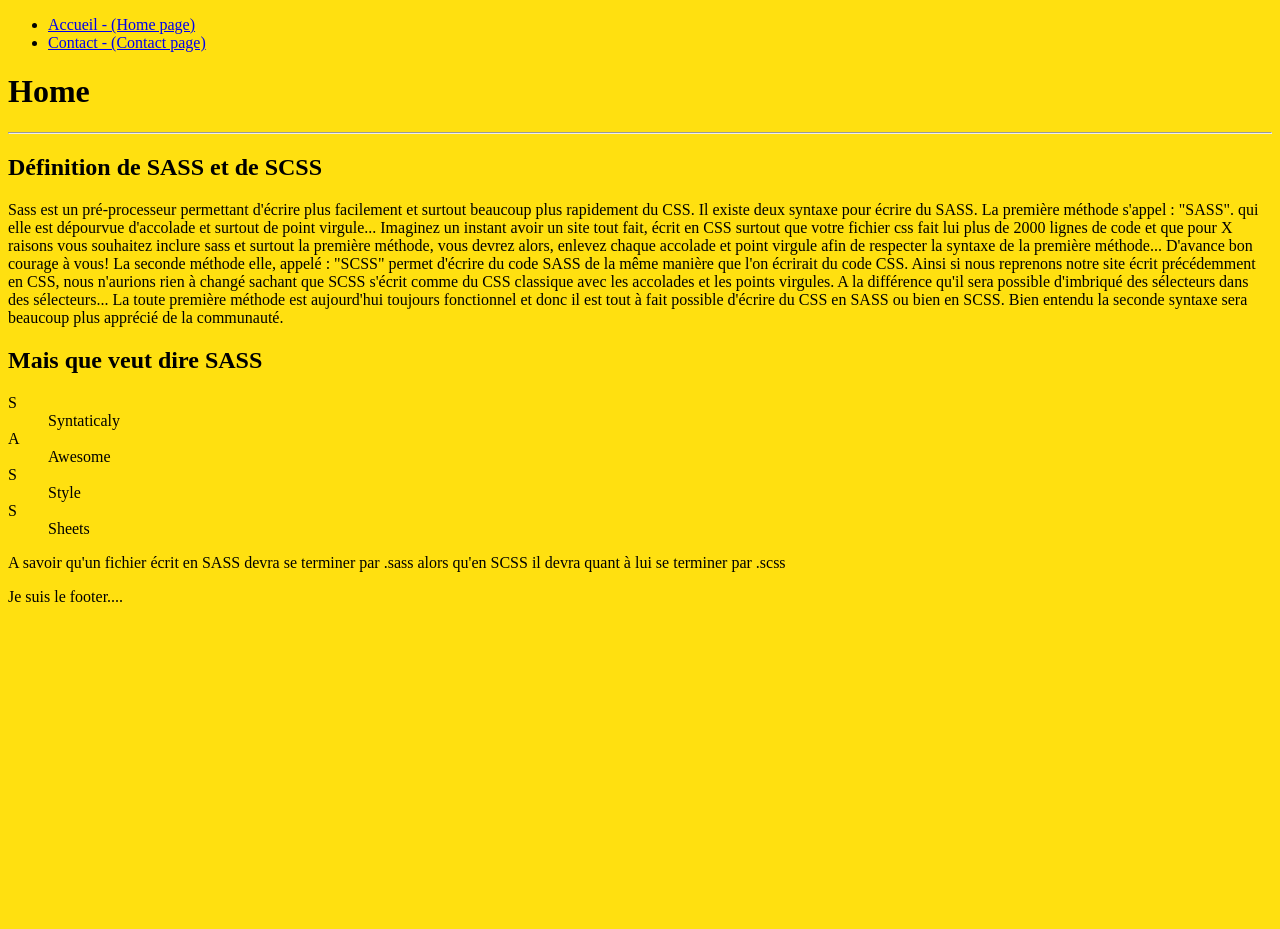
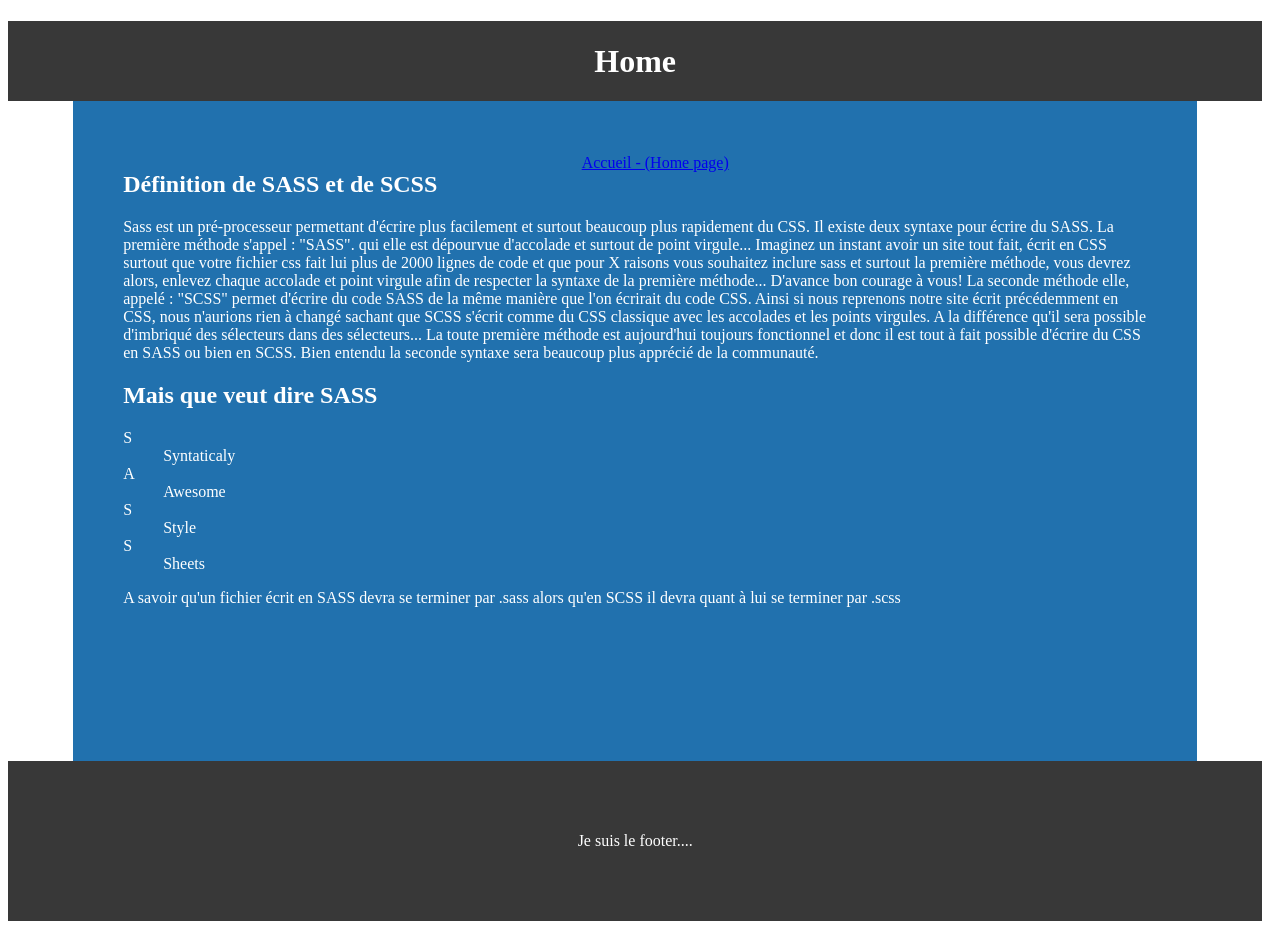
Before and after one commit to Zyrass/learning-sass, a PHP site: page / in a window 1280 px wide. Before the commit the page ends 602 px from the top, so only its background shows below. Run offline with PHP 8.4, Linux system fonts and the light colour scheme.

Commit message:
compréhension des variables

```diff
--- a/Controllers/contact_controller.php
+++ /dev/null
@@ -1 +0,0 @@
-<?php
--- a/Models/contact_model.php
+++ /dev/null
@@ -1 +0,0 @@
-<?php
--- a/Views/home_view.php
+++ b/Views/home_view.php
@@ -17,17 +17,15 @@
         <![endif]-->
 
         <header>
+            <h1><?= ucfirst($page) ?></h1>
             <!-- Navigation -->
             <ul>
                 <li><a href="./?page=home">Accueil - (Home page)</a></li>
-                <li><a href="./?page=contact">Contact - (Contact page)</a></li>
             </ul> <!-- /Navigation -->
         </header>
 
         <main>
-            <!-- Page Content -->
-            <h1><?= ucfirst($page) ?></h1>
-            <hr>
+            <section>
                 <article>
                     <h2>Définition de SASS et de SCSS</h2>
                     <p>Sass est un pré-processeur permettant d'écrire plus facilement et surtout beaucoup plus rapidement du CSS. Il existe deux syntaxe pour écrire du SASS. La première méthode s'appel : "SASS". qui elle est dépourvue d'accolade et surtout de point virgule... Imaginez un instant avoir un site tout fait, écrit en CSS surtout que votre fichier css fait lui plus de 2000 lignes de code et que pour X raisons vous souhaitez inclure sass et surtout la première méthode, vous devrez alors, enlevez chaque accolade et point virgule afin de respecter la syntaxe de la première méthode... D'avance bon courage à vous!
@@ -46,7 +44,7 @@
                     </dl>
                     <p>A savoir qu'un fichier écrit en SASS devra se terminer par .sass alors qu'en SCSS il devra quant à lui se terminer par .scss</p>
                 </article>
-
+            </section>
         </main>
 
         <footer>
--- a/assets/styles/css/default.css
+++ b/assets/styles/css/default.css
@@ -1,4 +1,25 @@
 body {
-  background-color: #FFE010; }
+  width: calc(100vw - 2vw);
+  color: #fff; }
+
+header,
+footer {
+  text-align: center;
+  background-color: #383838; }
+
+header {
+  height: 10vh;
+  line-height: 10vh; }
+
+footer {
+  height: 20vh;
+  line-height: 20vh; }
+
+main {
+  height: 70vh;
+  width: 80vw;
+  margin: 0 auto;
+  padding: 50px;
+  background-color: #2171AE; }
 
 /*# sourceMappingURL=default.css.map */
--- a/assets/styles/sass/default.scss
+++ b/assets/styles/sass/default.scss
@@ -1,3 +1,32 @@
+$primaryColor: #383838;
+$secondaryColor: #2171AE;
+$textColor: #fff;
+
 body {
-	background-color: #FFE010;
+	width: calc(100vw - 2vw);
+	color: $textColor;
 }
+
+header,
+footer {
+	text-align: center;
+	background-color: $primaryColor;
+}
+
+header {
+	height: 10vh;
+	line-height: 10vh;
+}
+
+footer {
+	height: 20vh;
+	line-height: 20vh;
+}
+
+main {
+	height: 70vh;
+	width: 80vw;
+	margin: 0 auto;
+	padding: 50px;
+	background-color: $secondaryColor;
+}
```
Also changed, not shown: Views/contact_view.php (deleted, +0 -40 lines), 1 other file. Lines whose indentation alone changed are shown as unchanged.
